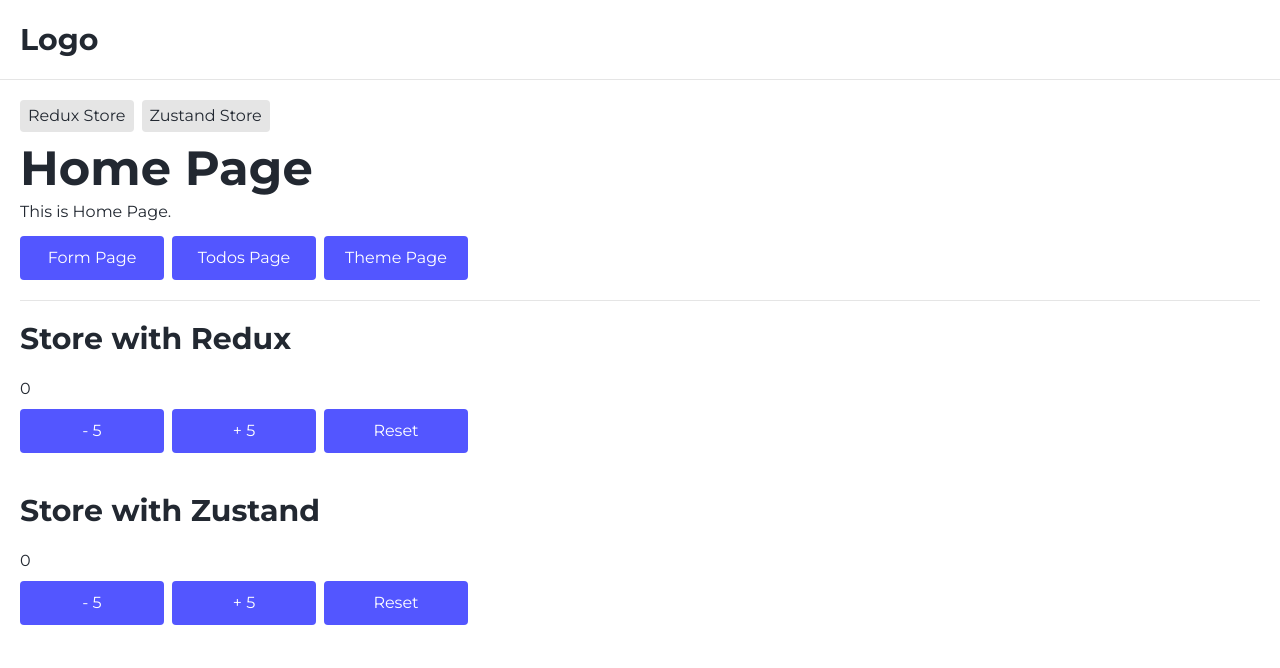
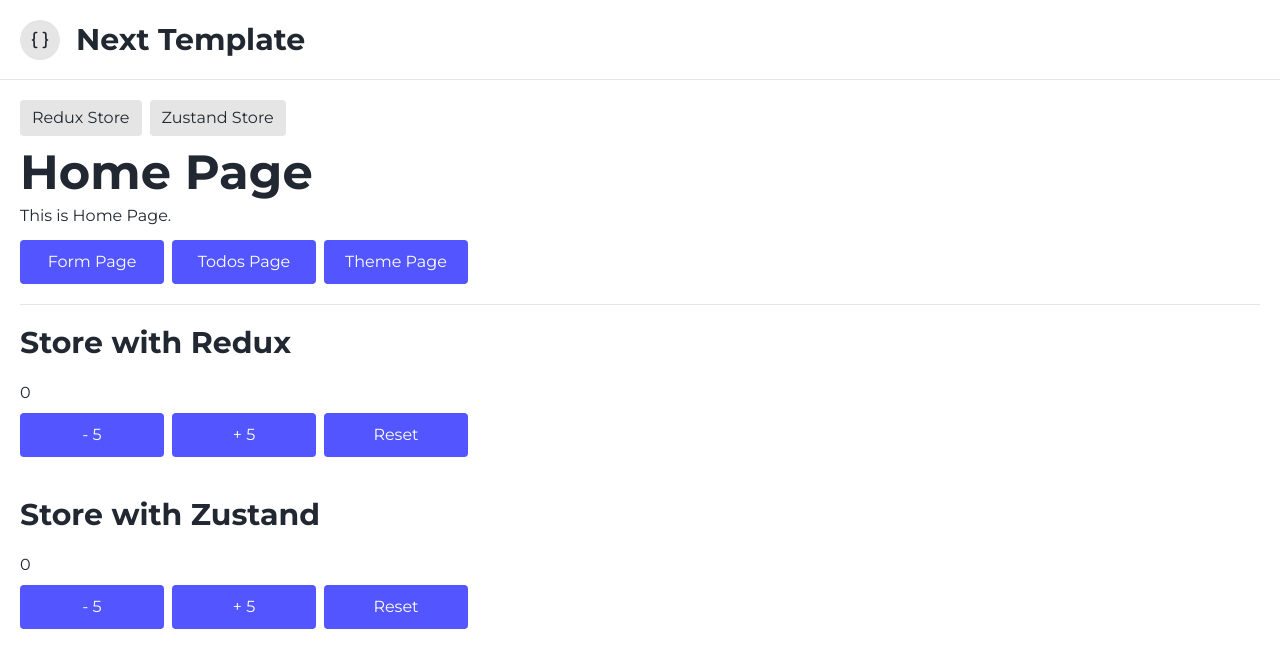
Before and after one commit to dimarogkov/react-template, a React (Create React App) app: page / in a window 1280 px wide. Shown: the top 668 px of the page. Built offline with nearby package versions, Linux system fonts and the light colour scheme.

Commit message:
add Lucide icons

```diff
--- a/src/components/elements/Header/Header.tsx
+++ b/src/components/elements/Header/Header.tsx
@@ -1,12 +1,18 @@
 import { Link } from 'react-router-dom';
 import { Subtitle } from '../../ui';
+import { Braces } from 'lucide-react';
 
 export const Header = () => {
     return (
-        <header className='relative z-20 flex items-center w-full h-16 lg:h-20 border-b border-gray'>
+        <header className='sticky top-0 left-0 z-20 flex items-center w-full h-16 lg:h-20 border-b border-gray bg-white'>
             <div className='flex items-center justify-between w-full max-w-screen-2xl px-4 sm:px-5 m-auto'>
                 <Subtitle className='flex'>
-                    <Link to='/'>Logo</Link>
+                    <Link to='/' className='flex items-center gap-4 transition-opacity duration-300 hover:opacity-75'>
+                        <span className='flex items-center justify-center w-10 h-10 rounded-full bg-gray'>
+                            <Braces className='w-5 h-5 text-black' />
+                        </span>
+                        <span>Next Template</span>
+                    </Link>
                 </Subtitle>
             </div>
         </header>
--- a/src/components/elements/ThemeController/ThemeController.tsx
+++ b/src/components/elements/ThemeController/ThemeController.tsx
@@ -1,5 +1,5 @@
 import { useTheme } from 'next-themes';
-import { LuMoon, LuSun } from 'react-icons/lu';
+import { Moon, Sun } from 'lucide-react';
 
 type Props = {
     className?: string;
@@ -14,7 +14,7 @@ export const ThemeController: React.FC<Props> = ({ className = '' }) => {
 
     return (
         <label className={`flex items-center cursor-pointer gap-x-3 ${className}`}>
-            <LuSun className='w-5 h-5 text-black' />
+            <Sun className='w-5 h-5 text-black' />
 
             <input
                 type='checkbox'
@@ -24,7 +24,7 @@ export const ThemeController: React.FC<Props> = ({ className = '' }) => {
                 className='toggle theme-controller text-black border-black'
             />
 
-            <LuMoon className='w-5 h-5 text-black' />
+            <Moon className='w-5 h-5 text-black' />
         </label>
     );
 };
--- a/src/components/elements/Todo/Todo.tsx
+++ b/src/components/elements/Todo/Todo.tsx
@@ -3,7 +3,7 @@ import { AxiosResponse } from 'axios';
 import { ITodo } from '../../../types/interfaces/Todo';
 
 import { Btn, Subtitle, Text } from '../../ui';
-import { LuTrash } from 'react-icons/lu';
+import { Trash2 } from 'lucide-react';
 import cn from 'classnames';
 
 type Props = {
@@ -26,7 +26,7 @@ export const Todo: React.FC<Props> = ({ todo, updateTodo, removeTodo }) => {
                 className='absolute z-10 top-2 right-2 flex items-center justify-center w-8 h-8 rounded border border-red bg-red/15 transition-opacity duration-300 hover:opacity-70'
                 onClick={() => removeTodo(id)}
             >
-                <LuTrash className='w-5 h-5 text-red' />
+                <Trash2 className='w-5 h-5 text-red' />
             </button>
 
             <div className='flex-grow w-full mb-3 last:mb-0'>
--- a/src/components/ui/Badge.tsx
+++ b/src/components/ui/Badge.tsx
@@ -5,5 +5,5 @@ interface Props extends HTMLAttributes<HTMLSpanElement> {
 }
 
 export const Badge: React.FC<Props> = forwardRef<HTMLSpanElement, Props>(({ className = '', ...props }, ref) => (
-    <span ref={ref} {...props} className={`text-base text-black px-2 py-1 rounded bg-gray ${className}`} />
+    <span ref={ref} {...props} className={`text-base text-black px-3 py-1.5 rounded bg-gray ${className}`} />
 ));
--- a/src/components/ui/Checkbox.tsx
+++ b/src/components/ui/Checkbox.tsx
@@ -2,7 +2,7 @@ import { forwardRef, InputHTMLAttributes } from 'react';
 import { UseFormRegister } from 'react-hook-form';
 import { EnumFormNames } from '../../types/enums/FormNames';
 import { IFormValues } from '../../types/interfaces/FormValues';
-import { LuCheck } from 'react-icons/lu';
+import { Check } from 'lucide-react';
 import cn from 'classnames';
 
 interface Props extends InputHTMLAttributes<HTMLInputElement> {
@@ -29,7 +29,7 @@ export const Checkbox: React.FC<Props> = forwardRef<HTMLInputElement, Props>(
                     'border-blue bg-blue': isChecked,
                 })}
             >
-                <LuCheck
+                <Check
                     className={cn('w-4 h-4 text-white', {
                         'opacity-0 invisible': !isChecked,
                         'opacity-1 visible': isChecked,
--- a/src/components/ui/Radio.tsx
+++ b/src/components/ui/Radio.tsx
@@ -2,7 +2,7 @@ import { forwardRef, InputHTMLAttributes } from 'react';
 import { UseFormRegister } from 'react-hook-form';
 import { IFormValues } from '../../types/interfaces/FormValues';
 import { EnumFormNames } from '../../types/enums/FormNames';
-import { LuCircle } from 'react-icons/lu';
+import { Circle } from 'lucide-react';
 import cn from 'classnames';
 
 interface Props extends InputHTMLAttributes<HTMLInputElement> {
@@ -41,7 +41,7 @@ export const Radio: React.FC<Props> = forwardRef<HTMLInputElement, Props>(
                     'border-blue': isChecked === value,
                 })}
             >
-                <LuCircle
+                <Circle
                     className={cn('w-3 h-3 rounded-full text-blue bg-blue', {
                         'opacity-0 invisible': isChecked !== value,
                         'opacity-1 visible': isChecked === value,
--- a/src/components/ui/Select.tsx
+++ b/src/components/ui/Select.tsx
@@ -2,7 +2,7 @@ import { forwardRef, OptionHTMLAttributes, SelectHTMLAttributes } from 'react';
 import { UseFormRegister } from 'react-hook-form';
 import { EnumFormNames } from '../../types/enums/FormNames';
 import { IFormValues } from '../../types/interfaces/FormValues';
-import { LuChevronDown } from 'react-icons/lu';
+import { ChevronDown } from 'lucide-react';
 
 interface OptionProps extends OptionHTMLAttributes<HTMLOptionElement> {}
 
@@ -26,7 +26,7 @@ export const Select: React.FC<SelectProps> = forwardRef<HTMLSelectElement, Selec
                 {...register(registerName)}
             />
 
-            <LuChevronDown className='absolute right-4 w-5 h-5 text-black' />
+            <ChevronDown className='absolute right-4 w-5 h-5 text-black' />
         </div>
     )
 );
```
Also changed, not shown: package.json (+4 -4 lines), 2 other files (tests, documents, lock files or other folders).
